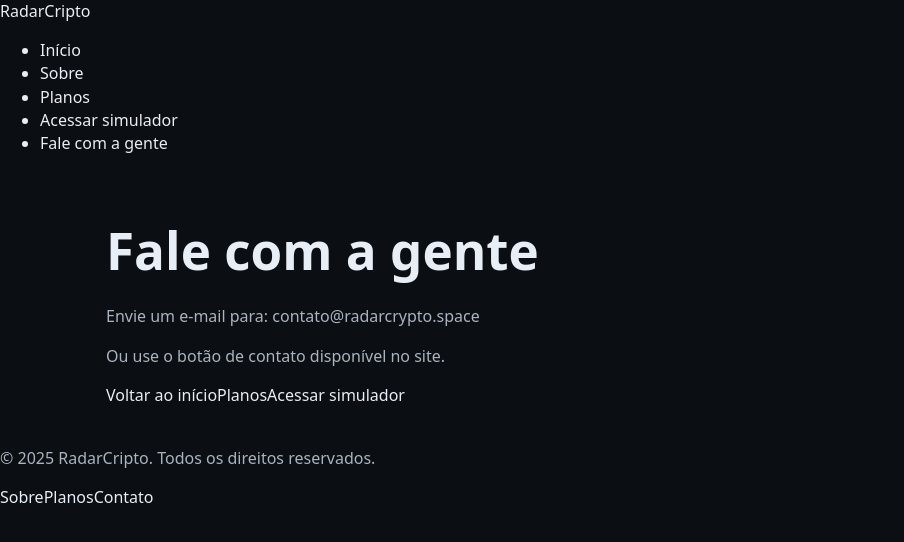
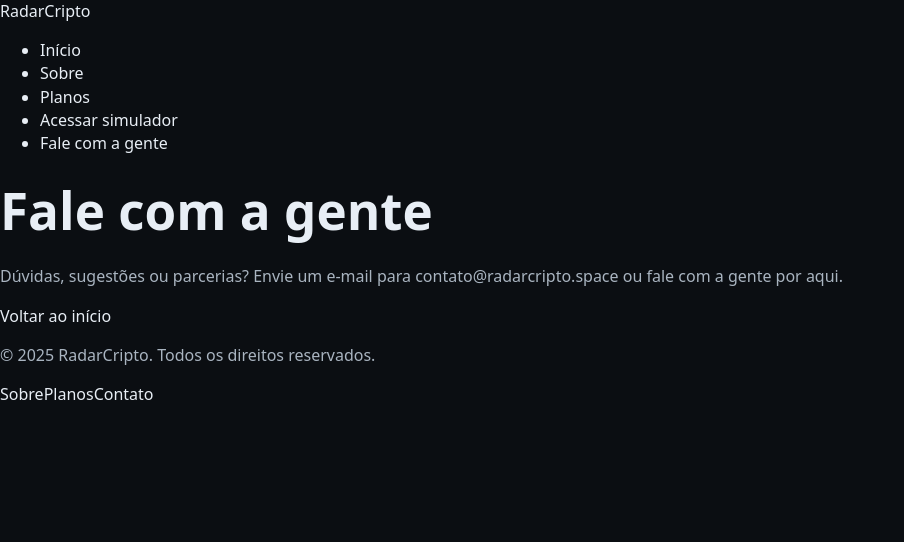
Before and after one commit to Ivanmonteiro-create/radarcripto.space, a Next.js app: page /contato in a window 1280 px wide. Shown: the top 542 px of the page, without its empty margins (0-904 px from the left). Built offline with nearby package versions, Linux system fonts and the light colour scheme.

Commit message:
Update and rename page.jsx to page.tsx

```diff
--- a/app/contato/page.jsx
+++ /dev/null
@@ -1,22 +0,0 @@
-export const metadata = {
-  title: 'Contato | RadarCrypto.space',
-  description: 'Entre em contato com a equipe do RadarCrypto.space.',
-};
-
-export default function ContatoPage() {
-  return (
-    <main className="container">
-      <h1>Fale com a gente</h1>
-      <p>
-        Envie um e-mail para:{" "}
-        <a href="mailto:contato@radarcrypto.space">contato@radarcrypto.space</a>
-      </p>
-      <p>Ou use o botão de contato disponível no site.</p>
-      <div className="links">
-        <a href="/">Voltar ao início</a>
-        <a href="/planos">Planos</a>
-        <a href="/simulador">Acessar simulador</a>
-      </div>
-    </main>
-  );
-}
--- /dev/null
+++ b/app/contato/page.tsx
@@ -0,0 +1,23 @@
+// app/contact/page.tsx
+import Link from "next/link";
+
+export default function ContactPage() {
+  return (
+    <section className="mx-auto max-w-3xl px-4 py-16">
+      <h1 className="text-3xl font-bold mb-4">Fale com a gente</h1>
+      <p className="text-gray-300">
+        Dúvidas, sugestões ou parcerias? Envie um e-mail para{" "}
+        <a href="mailto:contato@radarcripto.space" className="underline">
+          contato@radarcripto.space
+        </a>{" "}
+        ou fale com a gente por aqui.
+      </p>
+      <Link
+        href="/"
+        className="inline-flex mt-6 rounded-lg border border-gray-700 px-4 py-2 hover:bg-gray-800"
+      >
+        Voltar ao início
+      </Link>
+    </section>
+  );
+}
```
